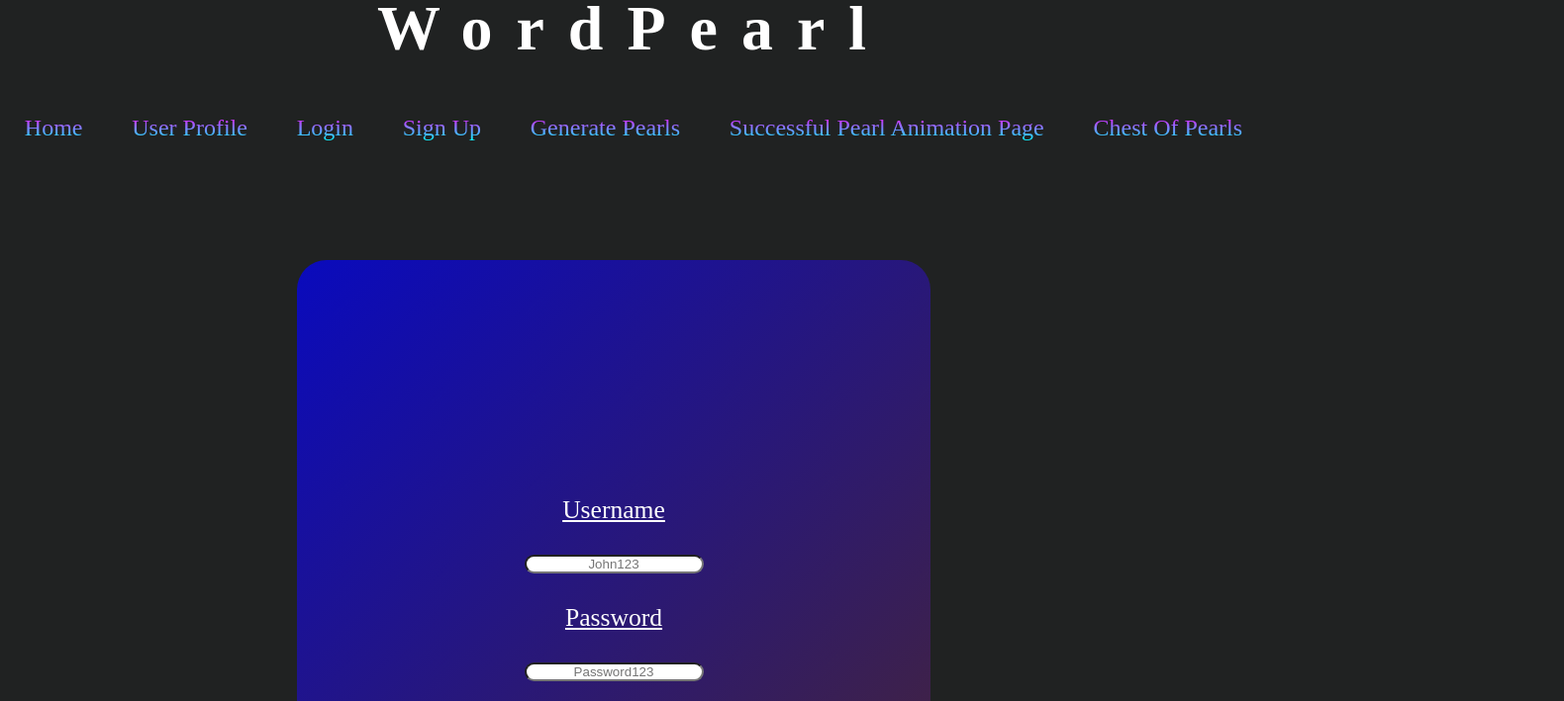
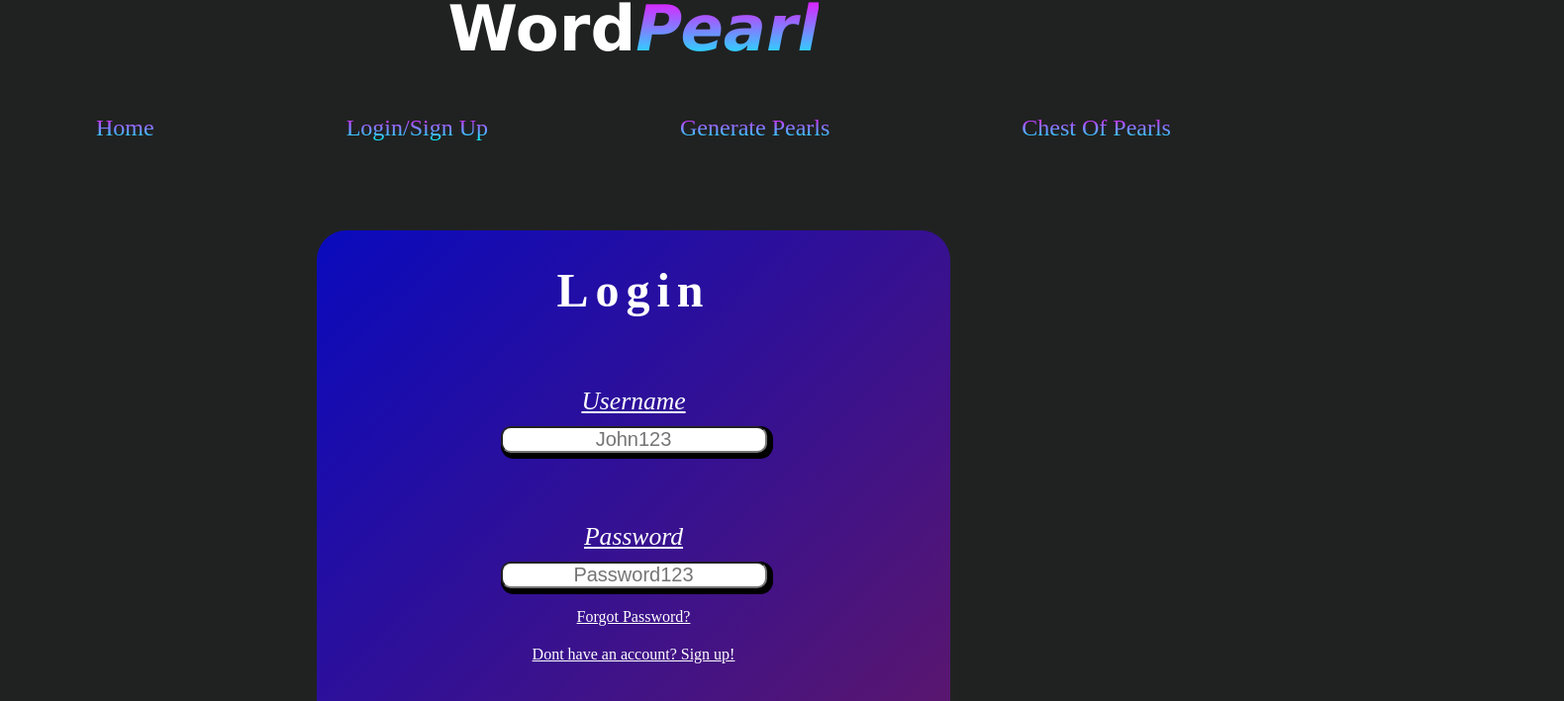
Before and after one commit to Ikrambo92/WordPearl-Frontend, a React (Create React App) app in the folder wordpearl/: page /login in a window 1280 px wide. Shown: the part 58-767 px from the top of the page at 99% size, 1580 px wide, since content can reach past the window. Built offline with nearby package versions, Linux system fonts and the light colour scheme.

Commit message:
Login page updated

```diff
--- a/wordpearl/src/App.css
+++ b/wordpearl/src/App.css
@@ -15,88 +15,13 @@ body {
   align-items: center;
   padding: 50px;
   font-size: 2rem;
-  letter-spacing: 1.5rem;
+  font-family: 'Lucida Sans', 'Lucida Sans Regular', 'Lucida Grande', 'Lucida Sans Unicode', Geneva, Verdana, sans-serif;
 }
 
-.nav-list {
-  display: flex;
-  justify-content: space-around;
-  align-items: center;
-  list-style: none;
+.heading span {
   background: linear-gradient(180deg, magenta, cyan);
   background-clip: text;
   -webkit-background-clip: text;
   -webkit-text-fill-color: transparent;
-  text-transform: capitalize;
-  overflow: auto;
-  text-overflow: ellipsis;
-  animation: marquee 10s linear infinite;
-  font-size: 1.5rem;
+  font-style: italic;
 }
-
-.nav-list:hover {
-  cursor: pointer;
-}
-
-.login-container {
-  height: 100vh;
-  width: 100%;
-  margin-left: 300px;
-  padding-top: 120px;
-}
-
-.creds {
-  padding-top: 150px;
-  display: flex;
-  justify-content: center;
-  flex-direction: column;
-  align-items: center;
-  background: linear-gradient(
-    to right bottom,
-    rgba(0, 0, 255, 0.7),
-    rgba(159, 43, 104, 0.3)
-  );
-  width: 50vw;
-  height: 620px;
-  border-radius: 30px;
-}
-
-.creds h3 {
-  padding: 30px;
-  font-size: 1.6rem;
-  text-decoration: underline;
-  font-weight: 500;
-}
-
-.creds p {
-  padding-top: 20px;
-}
-
-.creds input {
-  border-radius: 10px;
-}
-
-.creds input::placeholder {
-  text-align: center;
-}
-
-.creds button, .creds .button {
-  padding-top: 40px;
-  border-radius: 20px;
-}
-
-.creds button {
-  background: none;
-  cursor: pointer;
-  margin: 0;
-  padding: 10px;
-  padding-left: 20px;
-  background: linear-gradient(180deg, magenta, cyan);
-  background-clip: text;
-  -webkit-background-clip: text;
-  -webkit-text-fill-color: transparent;
-  cursor: pointer;
-  font-size: 30px;
-  font-weight: 900;
-  font-family: Verdana, Geneva, Tahoma, sans-serif;
-}
--- a/wordpearl/src/App.js
+++ b/wordpearl/src/App.js
@@ -8,10 +8,12 @@ function App() {
   return (
     <div className="App">
       <div className="heading">
-        <h1>WordPearl</h1>
+        <h1>Word<span>Pearl</span></h1>
       </div>
       <Navbar />
-      <Login />
+      <Routes>
+        <Route path='/login' element={<Login />} />
+      </Routes>
       <Footer />
     </div>
   );
--- /dev/null
+++ b/wordpearl/src/Components/Login.css
@@ -0,0 +1,83 @@
+.login-container {
+  height: 100vh;
+  width: 100%;
+  display: flex;
+  justify-content: center;
+  align-items: center;
+}
+
+.creds {
+  display: flex;
+  justify-content: center;
+  flex-direction: column;
+  align-items: center;
+  background: linear-gradient(
+    to right bottom,
+    rgba(0, 0, 255, 0.7),
+    rgba(255, 0, 255, 0.3)
+  );
+  width: 50vw;
+  height: 620px;
+  border-radius: 30px;
+}
+
+.creds h2 {
+  font-size: 3rem;
+  letter-spacing: 7px;
+}
+
+.creds h3 {
+  padding-top: 70px;
+  padding-bottom: 10px;
+  font-size: 1.6rem;
+  text-decoration: underline;
+  font-weight: 500;
+  font-style: italic;
+}
+
+.creds a {
+  padding-top: 20px;
+  color: #fff;
+}
+
+.creds input {
+  border-radius: 10px;
+  font-size: 20px;
+  transition: transform 0.2s;
+  transition-property: all;
+  box-shadow: 3px 3px 0px 3px;
+}
+
+.creds input:hover, .creds input:focus {
+  font-size: 26px;
+  transform: translateY(10%);
+}
+
+.creds input::placeholder {
+  text-align: center;
+}
+
+.creds button, .creds .button {
+  padding: 40px;
+  border-radius: 20px;
+}
+
+.creds button {
+  background: none;
+  cursor: pointer;
+  margin: 0;
+  padding: 15px;
+  font-size: 30px;
+  font-weight: 900;
+  font-family: Verdana, Geneva, Tahoma, sans-serif;
+  color: #fff;
+  background: linear-gradient(to right bottom, rgba(255,255,255,0.3), rgba(255,255,255,0.7));
+  color: black;
+}
+
+.creds button:hover {
+  background: linear-gradient(180deg, magenta, cyan);
+  background-clip: text;
+  -webkit-background-clip: text;
+  -webkit-text-fill-color: transparent;
+}
--- a/wordpearl/src/Components/Login.jsx
+++ b/wordpearl/src/Components/Login.jsx
@@ -1,14 +1,18 @@
 import React from 'react'
+import './Login.css'
+import { Link } from 'react-router-dom'
 
 const Login = () => {
     return (
         <div className="login-container">
             <div className='creds'>
+                <h2>Login</h2>
                 <h3>Username</h3>
                 <input type="text" name="username-input" id="uname" placeholder='John123' />
                 <h3>Password</h3>
                 <input type="text" name="password-input" id="pname" placeholder='Password123' />
-                <p>Forgot Password?</p>
+                <a href='#'>Forgot Password?</a>
+                <a href='#'>Dont have an account? Sign up!</a>
                 <div className="button">
                     <button>Submit</button>
                 </div>
--- /dev/null
+++ b/wordpearl/src/Components/Navbar.css
@@ -0,0 +1,20 @@
+.nav-list {
+  display: flex;
+  justify-content: space-around;
+  align-items: center;
+  flex-wrap: wrap;
+  list-style: none;
+  background: linear-gradient(180deg, magenta, cyan);
+  background-clip: text;
+  -webkit-background-clip: text;
+  -webkit-text-fill-color: transparent;
+  text-transform: capitalize;
+  overflow: auto;
+  text-overflow: ellipsis;
+  animation: marquee 10s linear infinite;
+  font-size: 1.5rem;
+}
+
+.nav-list:hover {
+  cursor: pointer;
+}
--- a/wordpearl/src/Components/Navbar.jsx
+++ b/wordpearl/src/Components/Navbar.jsx
@@ -1,5 +1,6 @@
 import React from 'react'
-import {Link} from 'react-router-dom'
+import { Link } from 'react-router-dom'
+import './Navbar.css'
 
 const Navbar = () => {
     return (
@@ -7,11 +8,8 @@ const Navbar = () => {
             <nav>
                 <ul className='nav-list'>
                     <li>Home</li>
-                    <li>User Profile</li>
-                    <li>Login</li>
-                    <li>Sign Up</li>
+                    <li>Login/Sign Up</li>
                     <li>Generate Pearls</li>
-                    <li>Successful Pearl Animation Page</li>
                     <li>Chest of Pearls</li>
                 </ul>
             </nav>
--- a/wordpearl/src/index.js
+++ b/wordpearl/src/index.js
@@ -1,13 +1,13 @@
 import React from 'react';
 import ReactDOM from 'react-dom/client';
 import App from './App';
-// import {BrowserRouter} from 'react-router-dom'
+import {BrowserRouter} from 'react-router-dom'
 
 const root = ReactDOM.createRoot(document.getElementById('root'));
 root.render(
   <React.StrictMode>
-    {/* <BrowserRouter> */}
+    <BrowserRouter>
       <App />
-    {/* </BrowserRouter> */}
+    </BrowserRouter>
   </React.StrictMode>
 );
```
